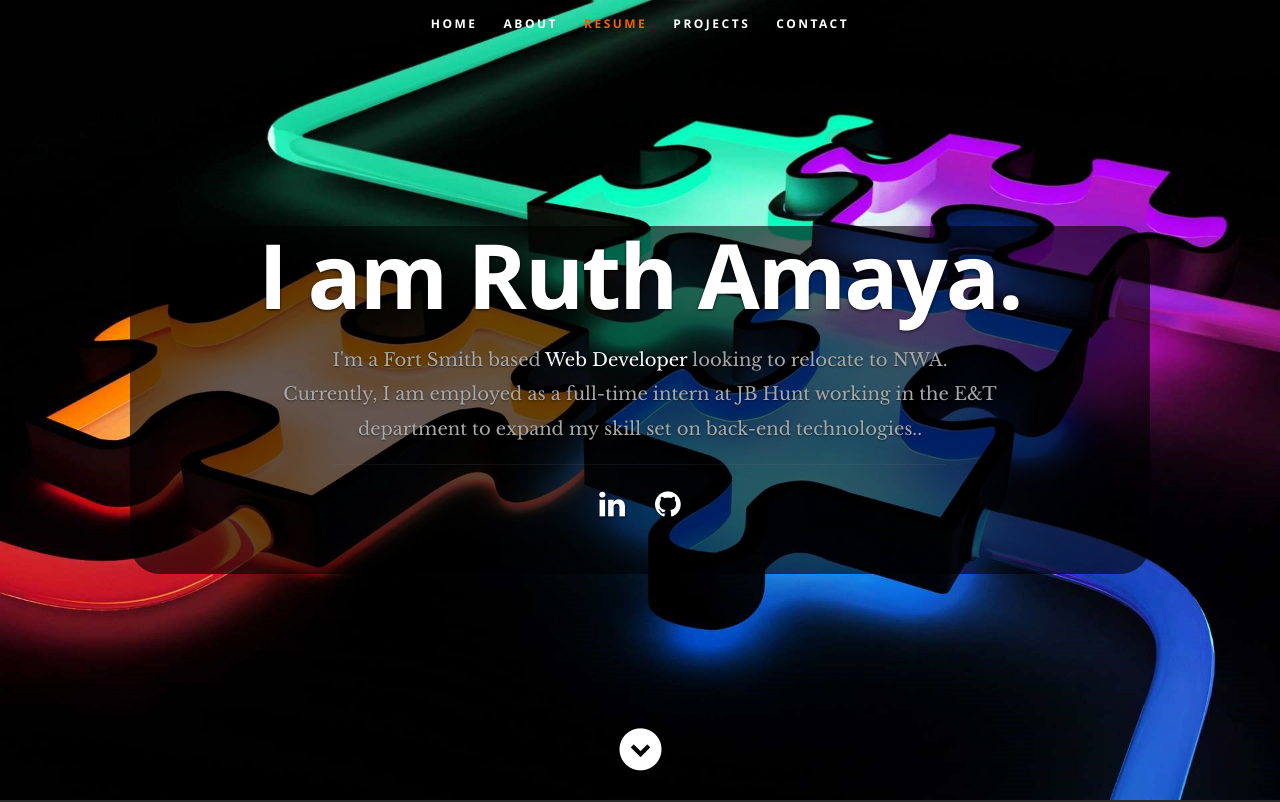
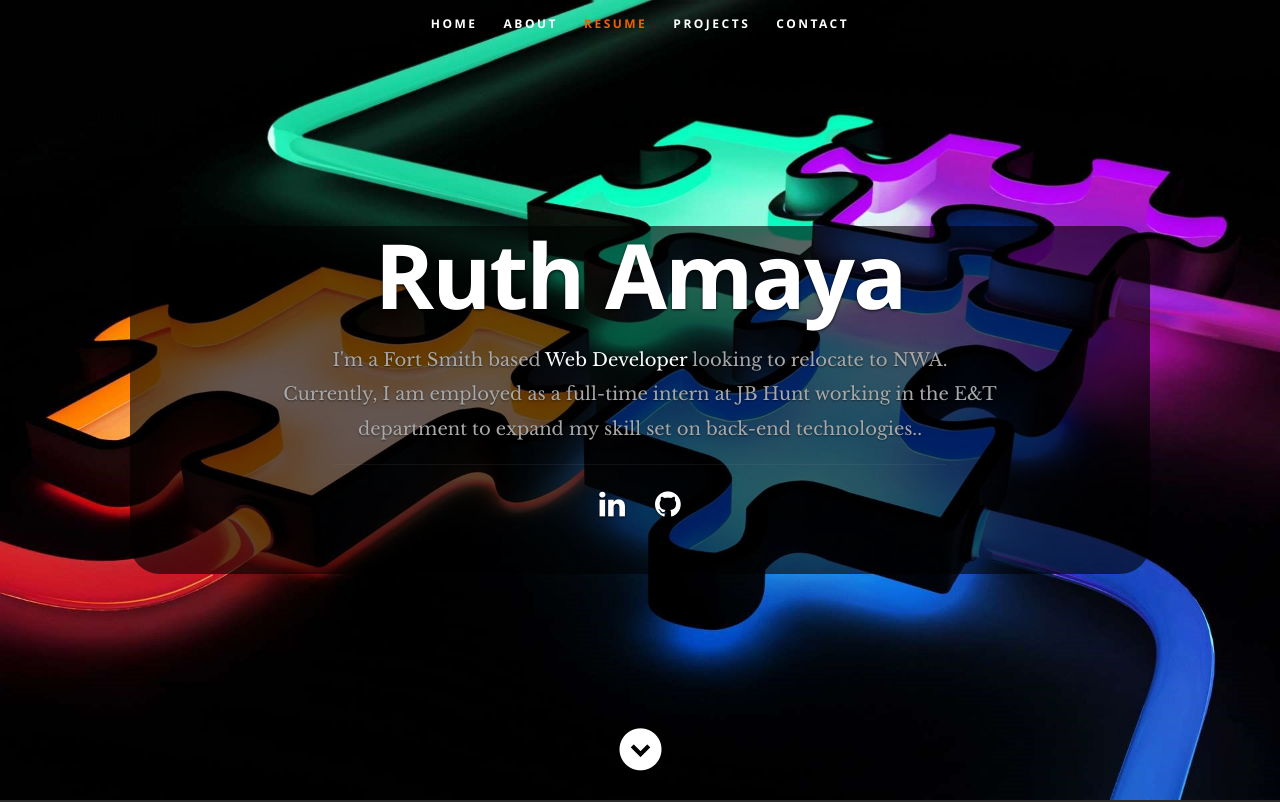
Before and after one commit to amaya91/amayaRDev, a React (Create React App) app: page / in a window 1280 px wide. Shown: the top 802 px of the page. Built offline with nearby package versions, Linux system fonts and the light colour scheme.

Commit message:
Update Header.js

```diff
--- a/src/Components/Header.js
+++ b/src/Components/Header.js
@@ -33,7 +33,7 @@
 
       <div className="row banner">
          <div className="banner-text">
-            <h1 className="responsive-headline">I am {name}.</h1>
+            <h1 className="responsive-headline">{name}</h1>
             <h3>I'm a {city} based <span>{occupation}</span> looking to relocate to NWA. {description}.</h3>
             <hr />
             <ul className="social">
```
